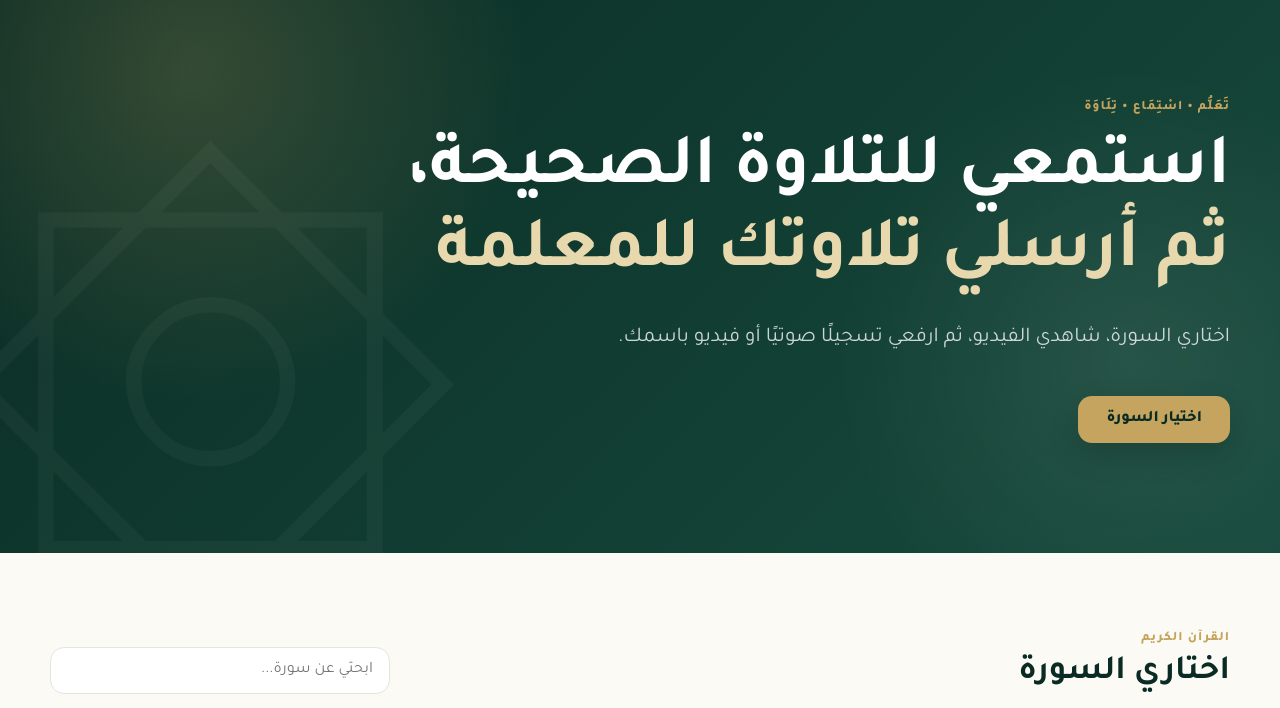
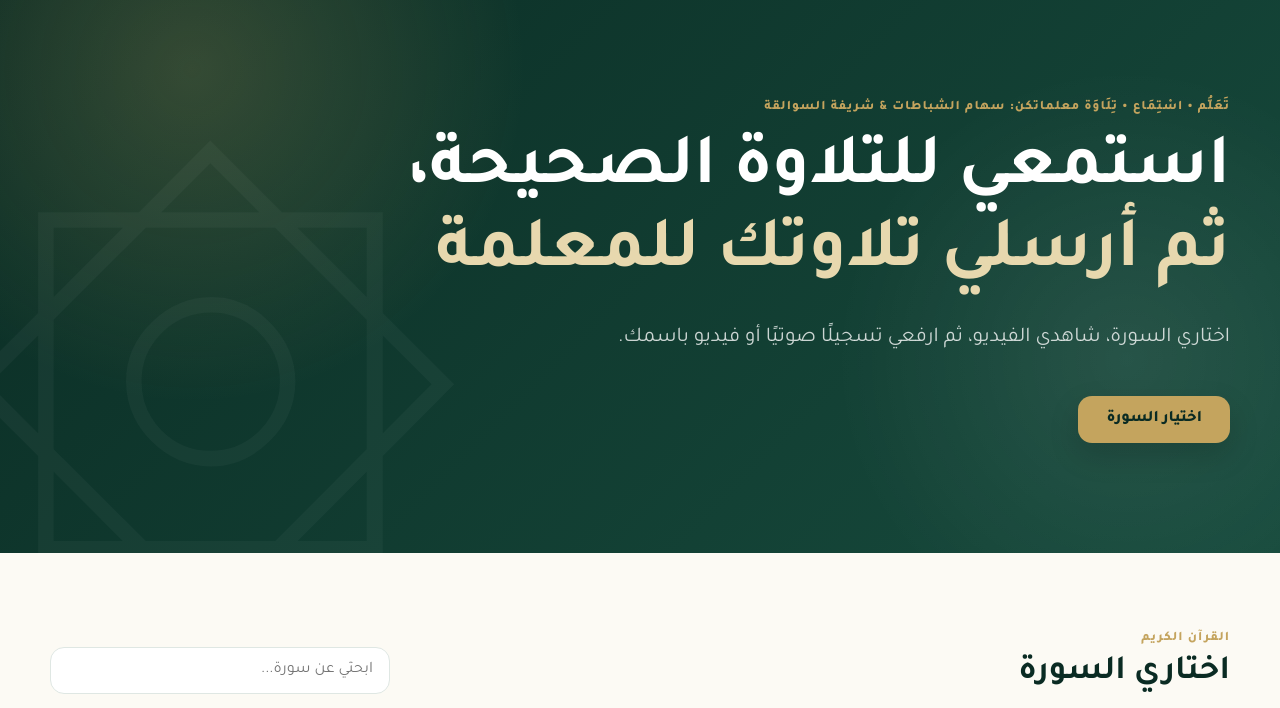
Before and after one commit to alaayusf6-cloud/1.-quran-recitation-site, a plain HTML site: page index.html in a window 1280 px wide. Shown: the part 92-800 px from the top of the page. Drawn offline with Linux system fonts and the light colour scheme.

Commit message:
index.html

```diff
--- a/index.html
+++ b/index.html
@@ -25,6 +25,8 @@
 
     <div class="container hero-content">
       <span class="eyebrow">تَعَلُّم • اسْتِمَاع • تِلَاوَة</span>
+      <span class="eyebrow"> معلماتكن: سهام الشباطات & شريفة السوالقة </span>
+
       <h1>استمعي للتلاوة الصحيحة،<br><span>ثم أرسلي تلاوتك للمعلمة</span></h1>
       <p>اختاري السورة، شاهدي الفيديو، ثم ارفعي تسجيلًا صوتيًا أو فيديو باسمك.</p>
       <a class="primary-button" href="#surahs">اختيار السورة</a>
```
